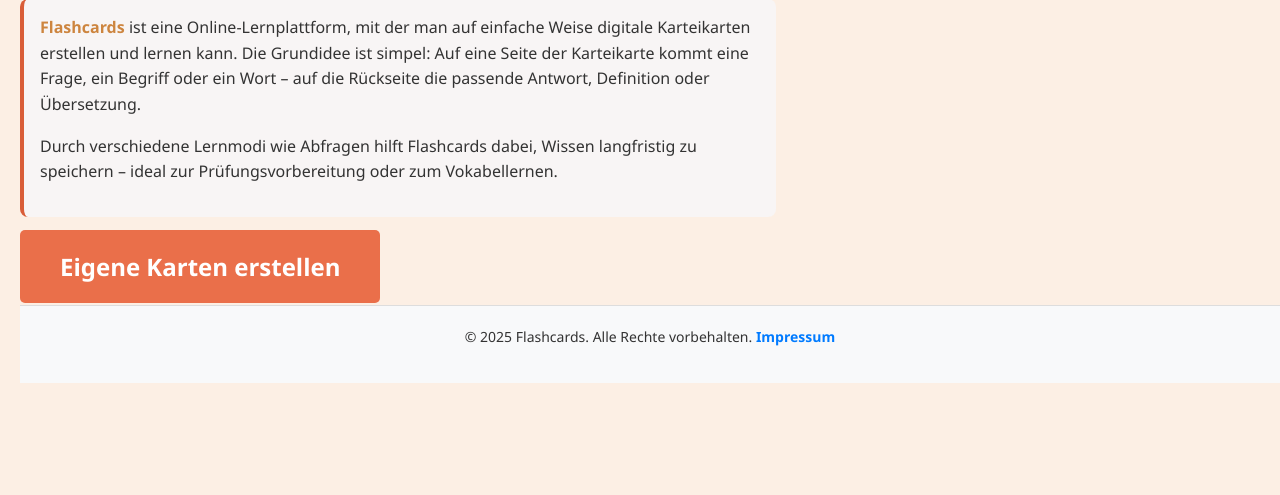
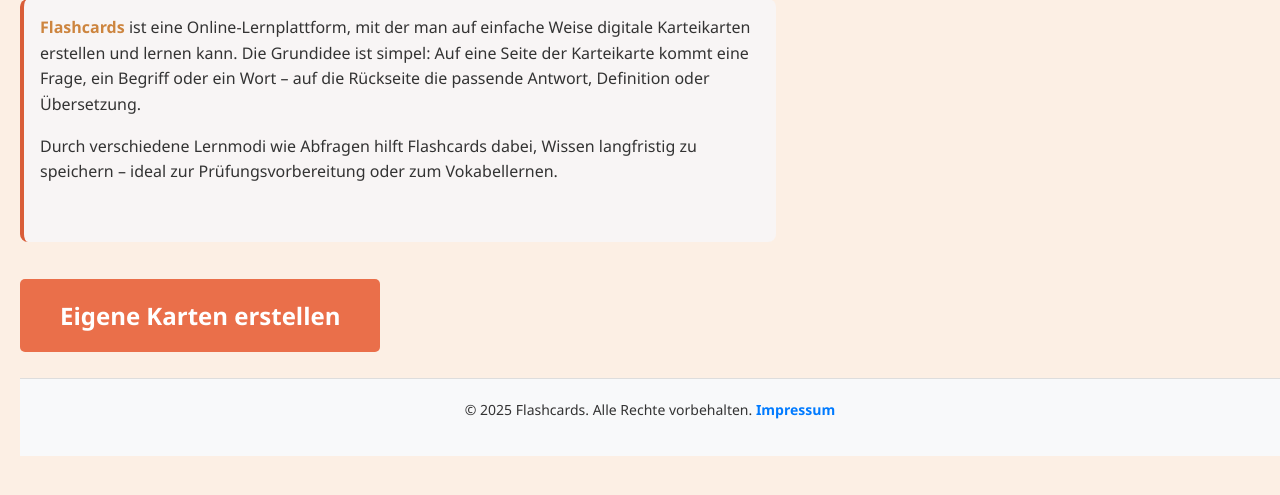
Before and after one commit to EliasResch/Flashcards, a PHP site: page / in a window 1280 px wide. Shown: the part 252-747 px from the top of the page. Run offline with PHP 8.4, Linux system fonts and the light colour scheme.

Commit message:
verbesserungen

```diff
--- a/impressum.html
+++ b/impressum.html
@@ -62,6 +62,7 @@
       </p>
     </section>
     <section>
+      <br />
       <a href="index.php" class="cta-button">Zurück zur Startseite</a>
     </section>
   </body>
--- a/index.php
+++ b/index.php
@@ -31,10 +31,11 @@
       </p>
       <p>
         Durch verschiedene Lernmodi wie Abfragen hilft Flashcards dabei, Wissen langfristig zu speichern – ideal zur Prüfungsvorbereitung oder zum Vokabellernen.
-      </p>
+      </p><br>
 
 
-    </div> <a href="karten-erstellen.php" class="cta-button">Eigene Karten erstellen</a>
+    </div> <br>
+    <a href="karten-erstellen.php" class="cta-button">Eigene Karten erstellen</a><br>
     <br>
     <div class="tx-image">
 
```
